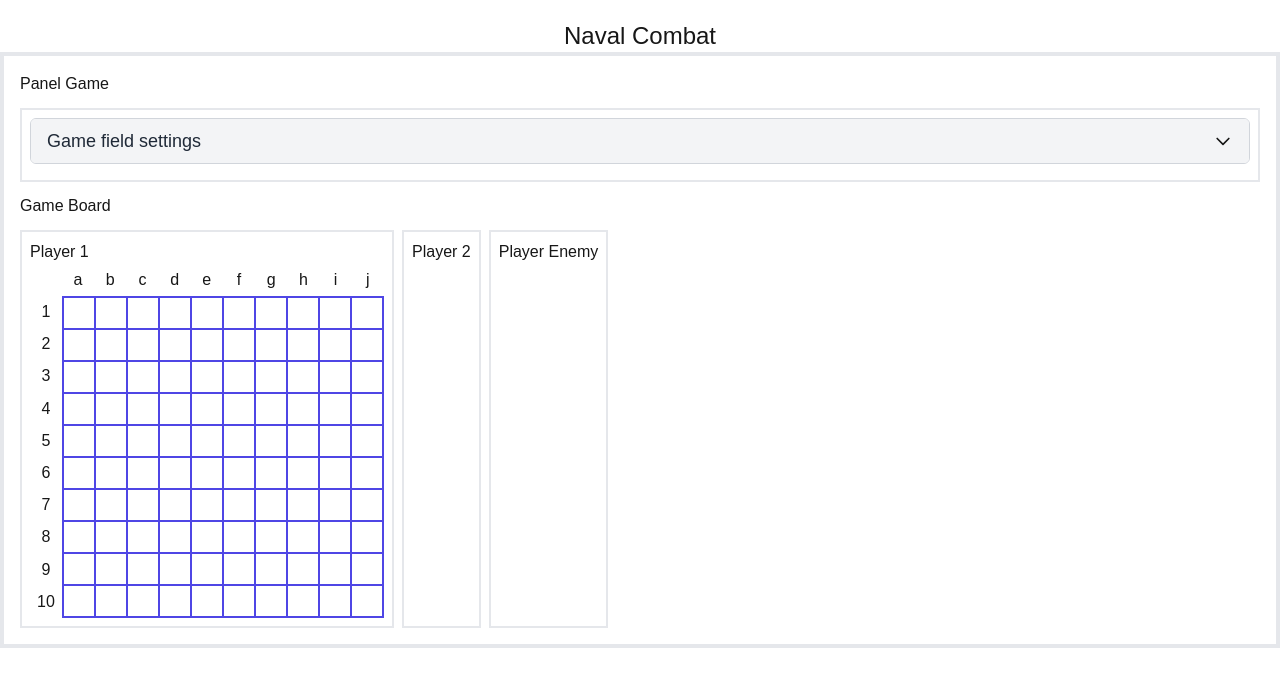
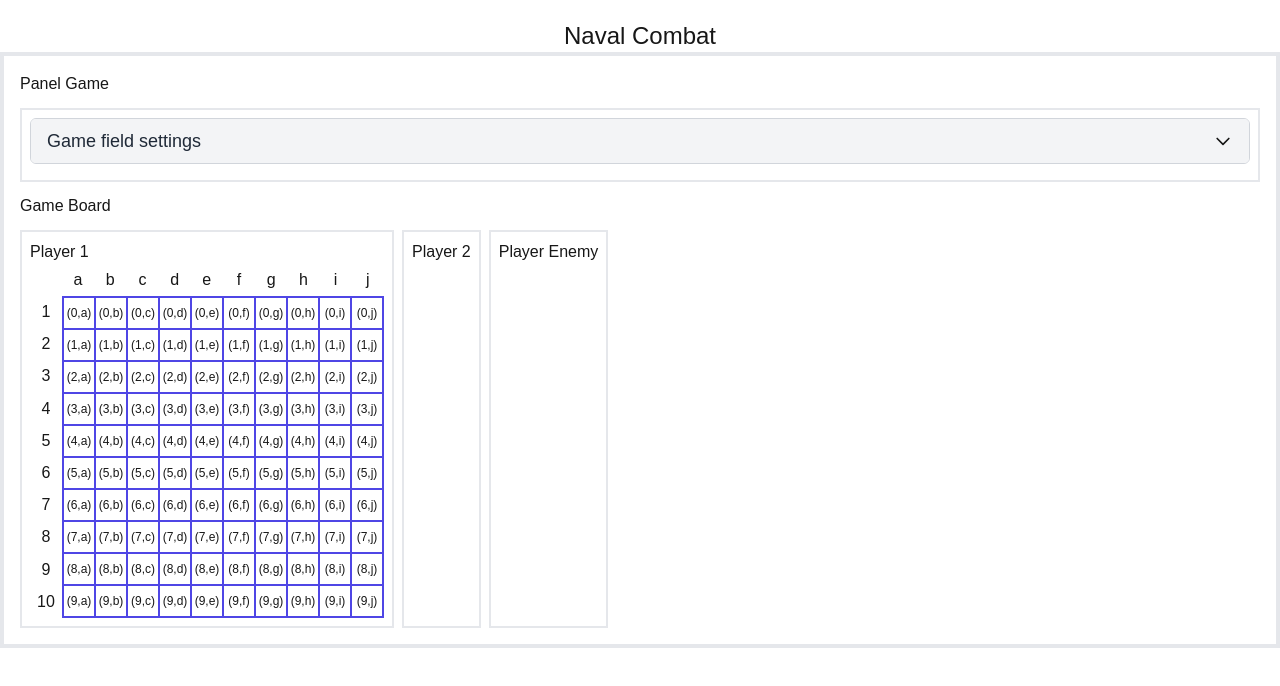
Before and after one commit to AlexandrSherbina/noval-combat, a Next.js app: page /game/naval-combat in a window 1280 px wide. Shown: the top 686 px of the page. Built offline with nearby package versions, Linux system fonts and the light colour scheme.

Commit message:
refactor v2

```diff
--- a/src/app/game/naval-combat/FiledGame/FiledGame.tsx
+++ b/src/app/game/naval-combat/FiledGame/FiledGame.tsx
@@ -17,31 +17,25 @@ const FiledGame: React.FC<FiledGameProps> = ({
   colsCount = 10,
   rowsCount = 10,
 }) => {
-  const sizeField = colsCount * rowsCount;
   const START_CODE_CHAR = 97; // ASCII code for 'a'
 
   // Генерация шкал X и Y, мемоизация для производительности
   const rangeAxisX = useMemo(() => {
-    const END_CODE_CHAR = START_CODE_CHAR + colsCount - 1;
-    return String.fromCodePoint(
-      ...filedGameService.rangeFn(START_CODE_CHAR, END_CODE_CHAR)
-    ).split("");
+    const END_CODE_CHAR = colsCount;
+    return filedGameService.rangeChars(START_CODE_CHAR, END_CODE_CHAR);
   }, [colsCount]);
 
   const rangeAxisY = useMemo(
     () => filedGameService.rangeFn(1, rowsCount),
     [rowsCount]
   );
-  const fieldGame = useMemo(
-    () => filedGameService.singleCharArrGen(0, sizeField),
-    [sizeField]
-  );
 
   const battleFiledMatrix = useMemo(
     () => filedGameService.createBattlefieldMatrix(colsCount, rowsCount),
     [colsCount, rowsCount]
   );
-  console.log("matrix: ", battleFiledMatrix);
+
+  console.log("battleFiledMatrix: ", battleFiledMatrix);
   return (
     <>
       <div
@@ -68,7 +62,7 @@ const FiledGame: React.FC<FiledGameProps> = ({
         </div>
 
         {/* Игровое поле */}
-        <div
+        {/* <div
           className={`container-sm grid ${styles["grid-dynamic-cols"]} ${styles["grid-dynamic-rows"]}
                     border border-indigo-600 ${styles["field-player"]}`}
         >
@@ -80,6 +74,25 @@ const FiledGame: React.FC<FiledGameProps> = ({
               {""}
             </div>
           ))}
+        </div> */}
+        {/* Refactor battle filed*/}
+        <div
+          className={`container-sm grid ${styles["grid-dynamic-cols"]} ${styles["grid-dynamic-rows"]}
+        border border-indigo-600 ${styles["field-player"]}`}
+        >
+          {battleFiledMatrix.map((row, i) => {
+            return row.map((col, j) => {
+              return (
+                <div
+                  id={`cell-${i}-${j}`}
+                  className="text-xs  flex items-center justify-center w-8 h-8 border border-indigo-600 hover:bg-cyan-50 cursor-pointer"
+                  key={j}
+                >
+                  {`(${i},${col})`}
+                </div>
+              );
+            });
+          })}
         </div>
 
         {/* Шкала Y */}
--- a/src/app/game/naval-combat/services/field-game.service.ts
+++ b/src/app/game/naval-combat/services/field-game.service.ts
@@ -7,12 +7,15 @@ class FieldGameService {
     return Array.from({ length: amount }, () => char.toString());
   }
 
+  rangeChars(start_code_char: number = 97, countChars: number = 10) {
+    const end_code_char = start_code_char + countChars - 1;
+    return String.fromCodePoint(
+      ...filedGameService.rangeFn(start_code_char, end_code_char)
+    ).split("");
+  }
   createBattlefieldMatrix(cols: number = 10, rows: number = 10, start_code_char: number = 97): string[][] {
-    const matrix: string[][] = Array.from({ length: rows }, () =>
-      String.fromCodePoint(
-        ...filedGameService.rangeFn(start_code_char, start_code_char + cols - 1)
-      ).split("")
-    );
+    const arrChars = this.rangeChars(start_code_char, cols);
+    const matrix: string[][] = Array.from({ length: rows }, () => arrChars);
     return matrix;
   }
 }
```
